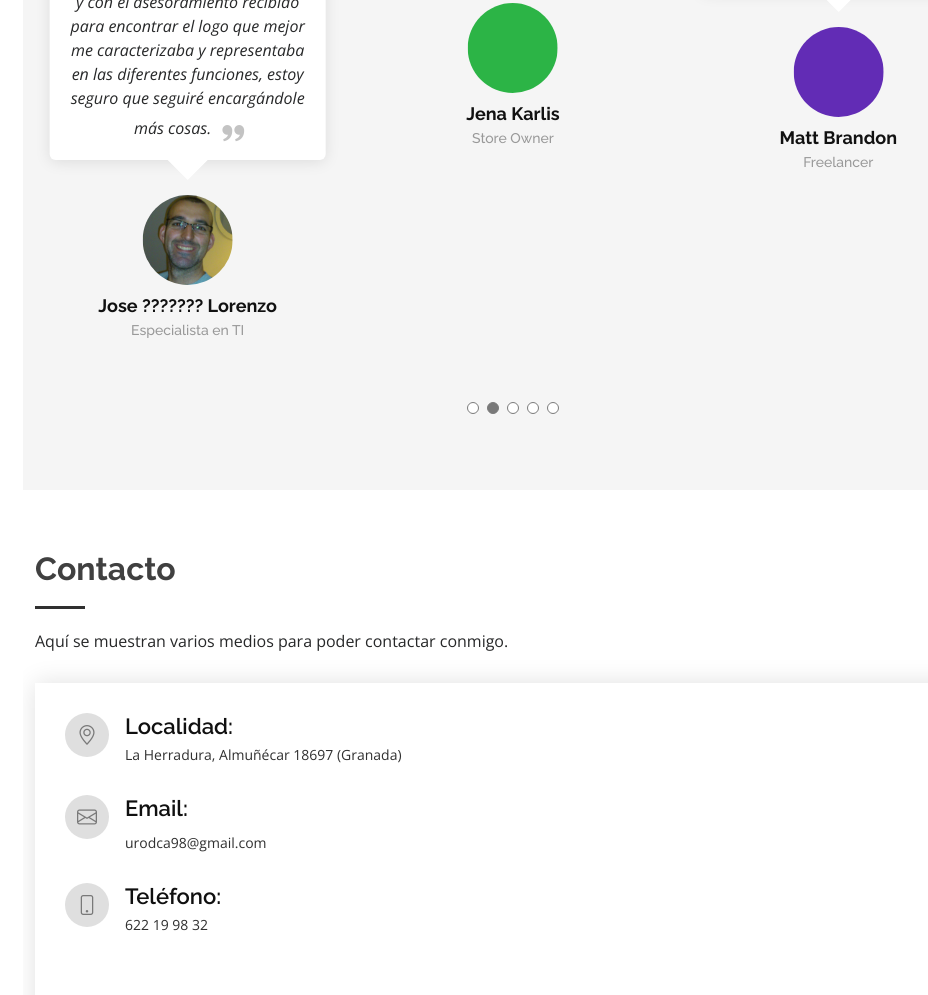
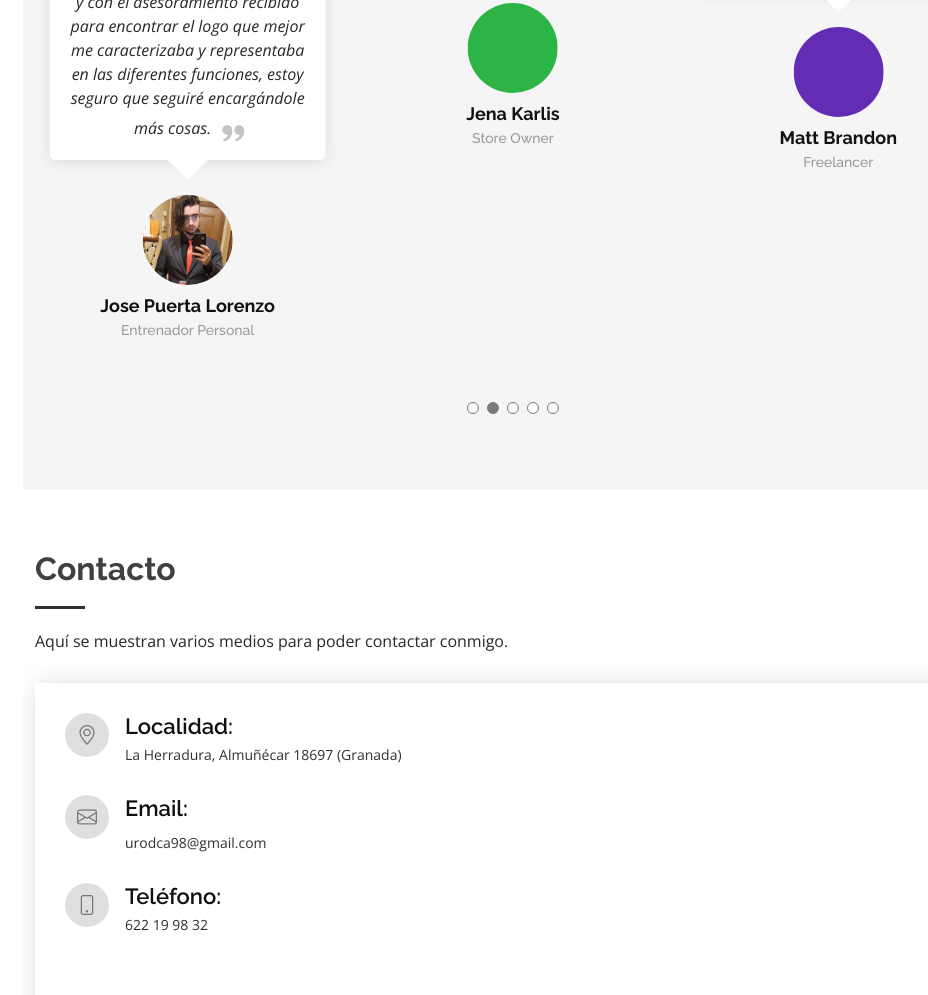
Before and after one commit to unaicacin/cvunai, a plain HTML site: page index.html in a window 1280 px wide. Shown: the part 6253-7248 px from the top of the page, without its empty margins (277-1205 px from the left). Drawn offline with nearby package versions, Linux system fonts and the light colour scheme; grey boxes are pictures that could not be loaded.

Commit message:
Update index.html

```diff
--- a/index.html
+++ b/index.html
@@ -513,9 +513,9 @@
                   Hola buenas, mi nombre es Jose , soy entrenador personal y streamer, hace un tiempo contacte con Unai para hacer unos logos tanto de mi marca deportiva como de mi canal de twitch y YouTube, estoy muy contento con el trabajo realizado y con el asesoramiento recibido para encontrar el logo que mejor me caracterizaba y representaba en las diferentes funciones, estoy seguro que seguiré encargándole más cosas.
                   <i class="bx bxs-quote-alt-right quote-icon-right"></i>
                 </p>
-                <a href="https://www.linkedin.com/in/antonio-valverde-58380258/" target="_blank"><img src="assets/img/testimonials/testimonials-1.jpg" class="testimonial-img" alt=""></a>
-                <a href="https://www.linkedin.com/in/antonio-valverde-58380258/" target="_blank"><h3>Jose ??????? Lorenzo</h3></a>
-                <h4>Especialista en TI</h4>
+                <a href="https://es.linkedin.com/in/jose-jes%C3%BAs-puerta-lorenzo-0486a026b" target="_blank"><img src="assets/img/testimonials/testimonials-2.jpg" class="testimonial-img" alt=""></a>
+                <a href="https://es.linkedin.com/in/jose-jes%C3%BAs-puerta-lorenzo-0486a026b" target="_blank"><h3>Jose Puerta Lorenzo</h3></a>
+                <h4>Entrenador Personal</h4>
               </div>
             </div><!-- End testimonial item -->
 
```
